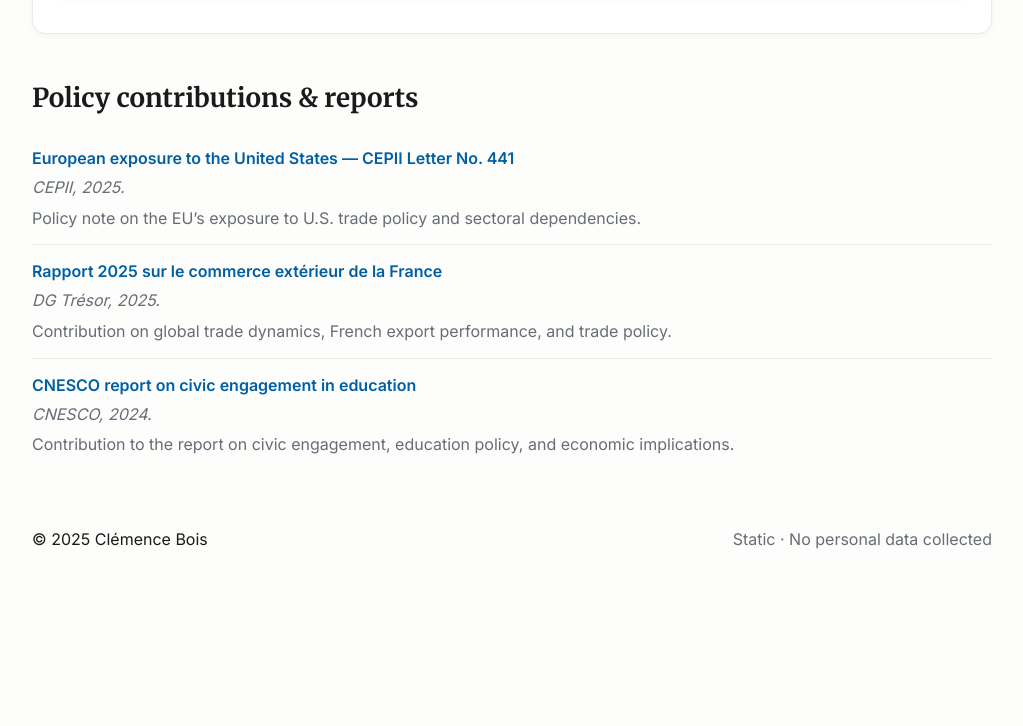
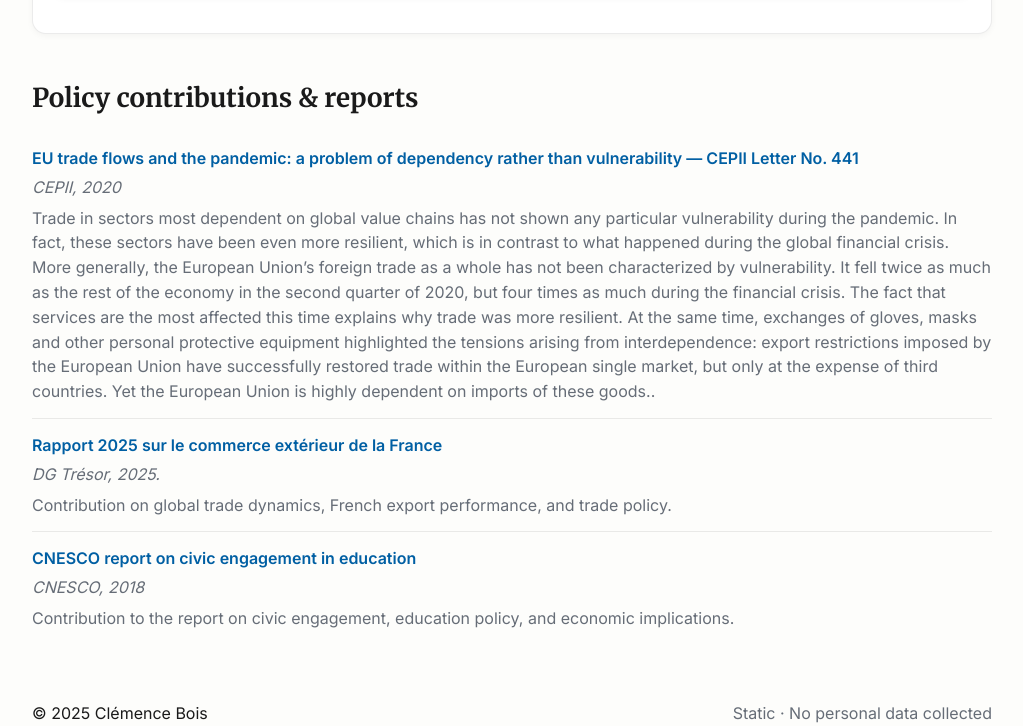
Before and after one commit to clemence-bois/clemence-bois.github.io, a plain HTML site: page research.html in a window 1280 px wide. Shown: the part 844-1570 px from the top of the page, without its empty margins (128-1151 px from the left). Before the commit the page ends 1396 px from the top, so only its background shows below. Drawn offline with Linux system fonts and the light colour scheme.

Commit message:
Update research.html

```diff
--- a/research.html
+++ b/research.html
@@ -174,10 +174,10 @@
     <ul class="publist">
       <li>
         <a class="pub-title" href="https://www.cepii.fr/CEPII/fr/publications/lettre/abstract.asp?NoDoc=12822" target="_blank" rel="noopener">
-          European exposure to the United States — CEPII Letter No. 441
+          EU trade flows and the pandemic: a problem of dependency rather than vulnerability — CEPII Letter No. 441
         </a>
-        <span class="pub-outlet">CEPII, 2025.</span>
-        <div class="pub-note">Policy note on the EU’s exposure to U.S. trade policy and sectoral dependencies.</div>
+        <span class="pub-outlet">CEPII, 2020</span>
+        <div class="pub-note">Trade in sectors most dependent on global value chains has not shown any particular vulnerability during the pandemic. In fact, these sectors have been even more resilient, which is in contrast to what happened during the global financial crisis. More generally, the European Union’s foreign trade as a whole has not been characterized by vulnerability. It fell twice as much as the rest of the economy in the second quarter of 2020, but four times as much during the financial crisis. The fact that services are the most affected this time explains why trade was more resilient. At the same time, exchanges of gloves, masks and other personal protective equipment highlighted the tensions arising from interdependence: export restrictions imposed by the European Union have successfully restored trade within the European single market, but only at the expense of third countries. Yet the European Union is highly dependent on imports of these goods..</div>
       </li>
       <li>
         <a class="pub-title" href="https://www.tresor.economie.gouv.fr/Articles/2025/02/07/rapport-2025-sur-le-commerce-exterieur-de-la-france" target="_blank" rel="noopener">
@@ -190,7 +190,7 @@
         <a class="pub-title" href="https://www.cnesco.fr/fr/engagements-citoyens/" target="_blank" rel="noopener">
           CNESCO report on civic engagement in education
         </a>
-        <span class="pub-outlet">CNESCO, 2024.</span>
+        <span class="pub-outlet">CNESCO, 2018</span>
         <div class="pub-note">Contribution to the report on civic engagement, education policy, and economic implications.</div>
       </li>
     </ul>
```
